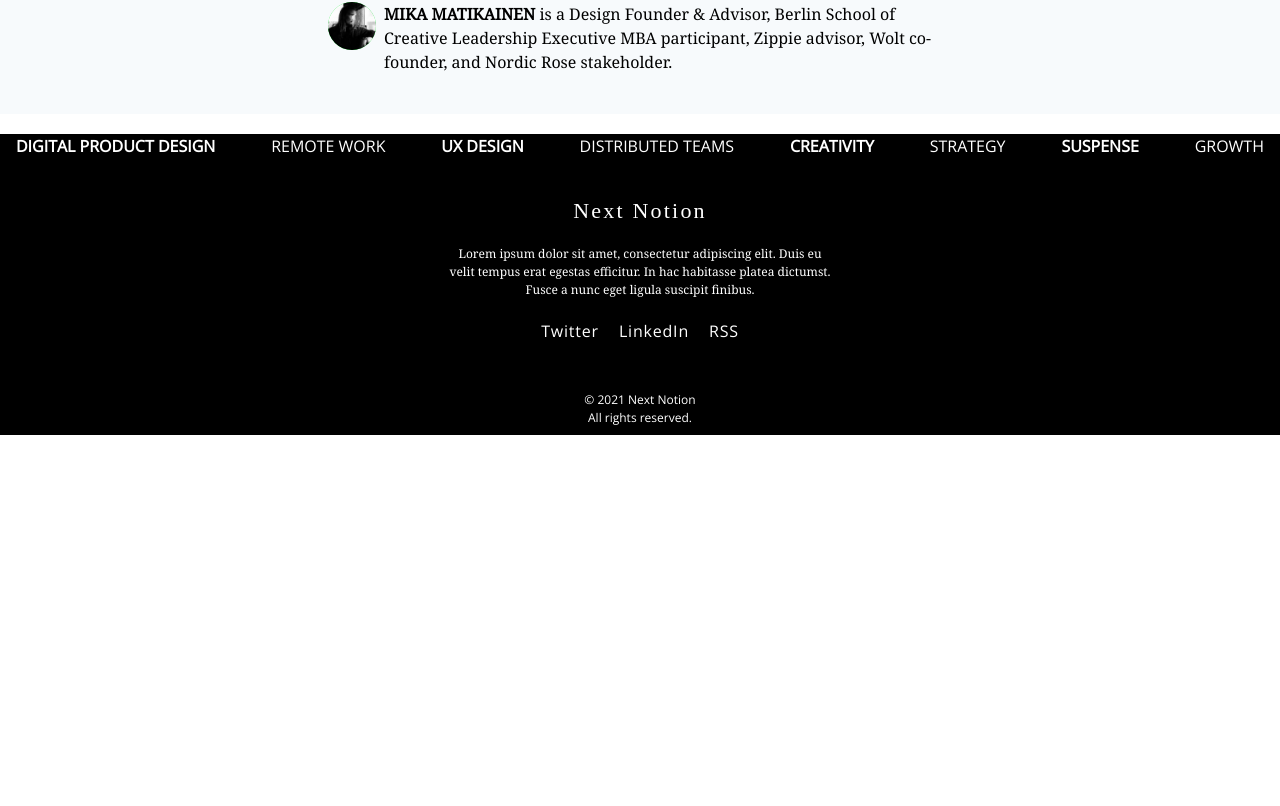
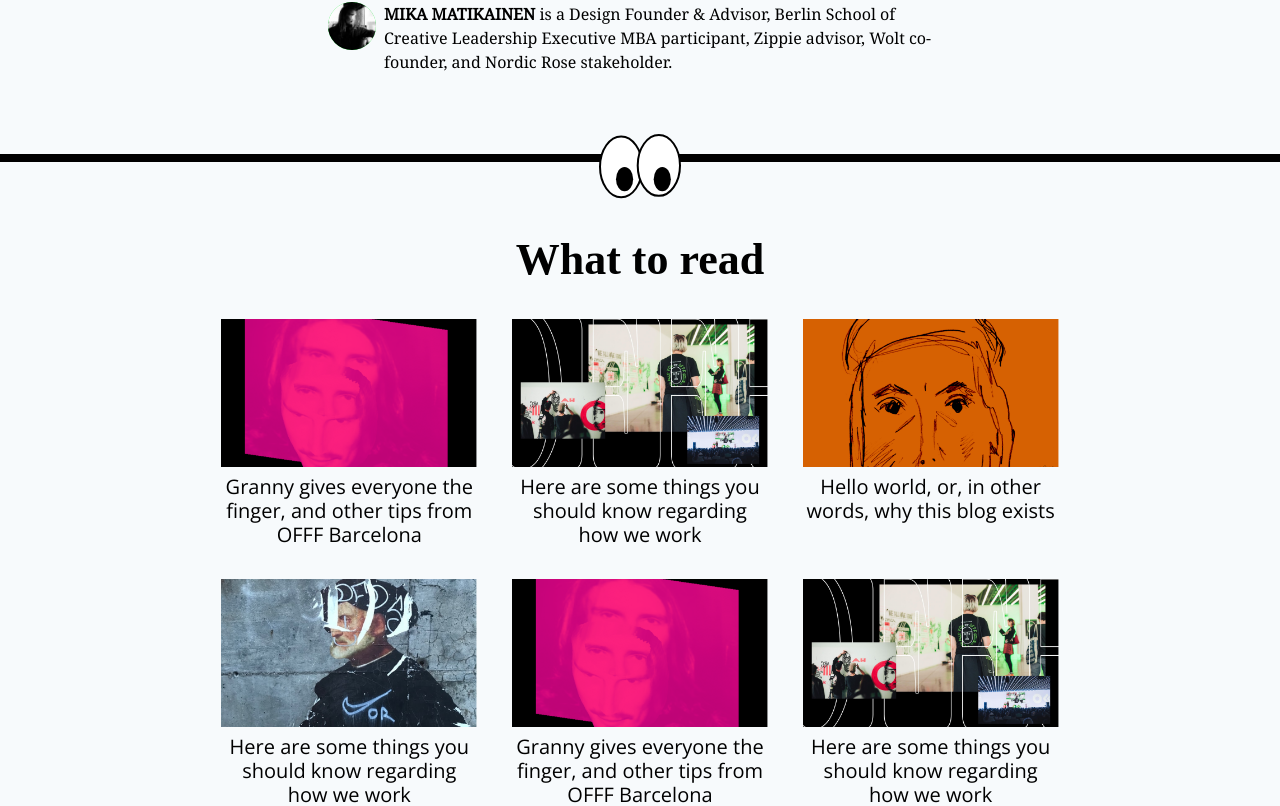
Before and after one commit to naufaldi/nextjs-chakra-notion-blog, a Next.js app: page /post/1 in a window 1280 px wide. Shown: the part 2774-3580 px from the top of the page. Before the commit the page ends 3209 px from the top, so only its background shows below. Built offline with nearby package versions, Linux system fonts and the light colour scheme.

Commit message:
create section suggest article

```diff
--- /dev/null
+++ b/src/components/Post/SuggestArticle.js
@@ -0,0 +1,100 @@
+import { Grid, GridItem, Box, Heading } from '@chakra-ui/react';
+import Image from 'next/image';
+import dummy from '@/data/dummy';
+import Link from 'next/link';
+
+export default function SuggestArticle() {
+  return (
+    <Grid
+      templateColumns="repeat(12,1fr)"
+      my="10"
+      gridTemplateRows="auto"
+      gap={8}
+      w="full"
+    >
+      <GridItem
+        mb="10"
+        colSpan="12"
+        position="relative"
+        display="flex"
+        justifyContent="center"
+      >
+        <Box position="absolute" top="-20px">
+          <svg
+            width="82"
+            height="65"
+            viewBox="0 0 82 65"
+            fill="none"
+            xmlns="http://www.w3.org/2000/svg"
+          >
+            <path
+              d="M43.2857 32.8572C43.2857 41.3545 40.8575 49.0049 36.9827 54.5046C33.106 60.007 27.8445 63.2857 22.1429 63.2857C16.4412 63.2857 11.1797 60.007 7.30297 54.5046C3.4282 49.0049 1 41.3545 1 32.8572C1 24.3598 3.4282 16.7094 7.30297 11.2098C11.1797 5.70734 16.4412 2.42859 22.1429 2.42859C27.8445 2.42859 33.106 5.70734 36.9827 11.2098C40.8575 16.7094 43.2857 24.3598 43.2857 32.8572Z"
+              fill="white"
+              stroke="black"
+              strokeWidth="2"
+            />
+            <path
+              d="M81 31.4286C81 39.9259 78.5718 47.5763 74.697 53.076C70.8203 58.5784 65.5588 61.8571 59.8572 61.8571C54.1555 61.8571 48.894 58.5784 45.0173 53.076C41.1425 47.5763 38.7143 39.9259 38.7143 31.4286C38.7143 22.9312 41.1425 15.2808 45.0173 9.78117C48.894 4.27875 54.1555 1 59.8572 1C65.5588 1 70.8203 4.27875 74.697 9.78117C78.5718 15.2808 81 22.9312 81 31.4286Z"
+              fill="white"
+              stroke="black"
+              strokeWidth="2"
+            />
+            <ellipse
+              cx="25.5714"
+              cy="45.1429"
+              rx="8.57143"
+              ry="12.1429"
+              fill="black"
+            />
+            <ellipse
+              cx="63.2857"
+              cy="45.1429"
+              rx="8.57143"
+              ry="12.1429"
+              fill="black"
+            />
+          </svg>
+        </Box>
+        <Box h="2" backgroundColor="black" w="full"></Box>
+      </GridItem>
+      <GridItem colSpan="12">
+        <Heading as="h1" fontSize="3xl" textAlign="center">
+          What to read
+        </Heading>
+      </GridItem>
+      <GridItem
+        colSpan="8"
+        colStart="3"
+        display="flex"
+        flexWrap="wrap"
+        gridGap={8}
+        justifyContent="space-evenly"
+      >
+        {dummy &&
+          dummy.map((data, index) => (
+            <Link href="/" passHref key={index}>
+              <Box w="64">
+                <Image
+                  src={data.img}
+                  width={304}
+                  height={176}
+                  layout="responsive"
+                  alt="News 1"
+                />
+                <Heading
+                  mt="2"
+                  as="h1"
+                  fontSize="lg"
+                  fontFamily="sans-serif"
+                  textAlign="center"
+                  fontWeight="medium"
+                >
+                  {data.title}
+                </Heading>
+              </Box>
+            </Link>
+          ))}
+      </GridItem>
+    </Grid>
+  );
+}
--- a/src/pages/post/[slug].js
+++ b/src/pages/post/[slug].js
@@ -5,6 +5,7 @@ import HeroPost from '@/components/Post/HeroPost';
 import AuthorBox from '@/components/Post/AuthorBox';
 import ArticleContent from '@/components/Post/ArticleContent';
 import ArticleFooter from '@/components/Post/ArticleFooter';
+import SuggestArticle from '@/components/Post/SuggestArticle';
 
 const Post = () => {
   return (
@@ -14,6 +15,7 @@ const Post = () => {
         <AuthorBox />
         <ArticleContent />
         <ArticleFooter />
+        <SuggestArticle />
       </Container>
     </Layout>
   );
```
